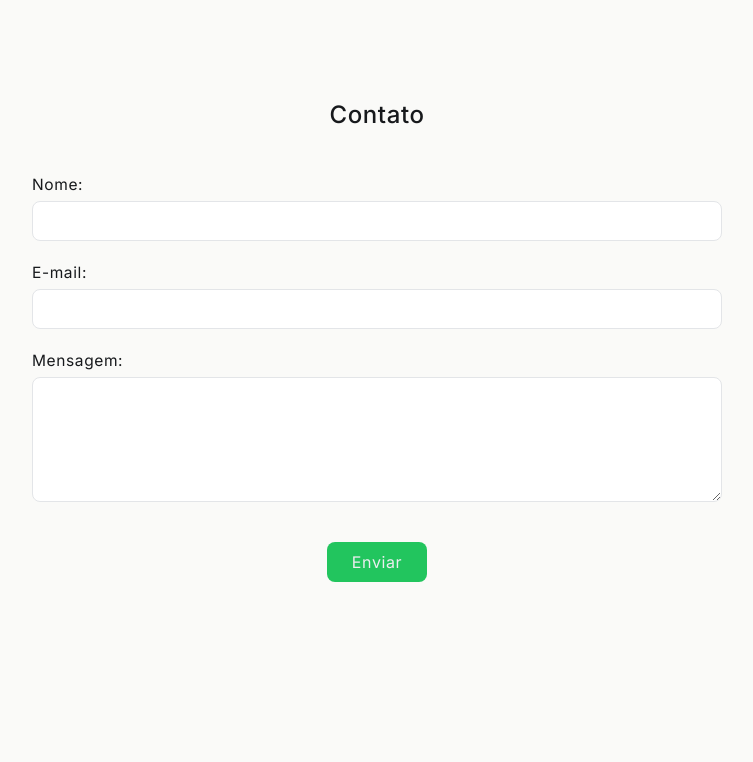
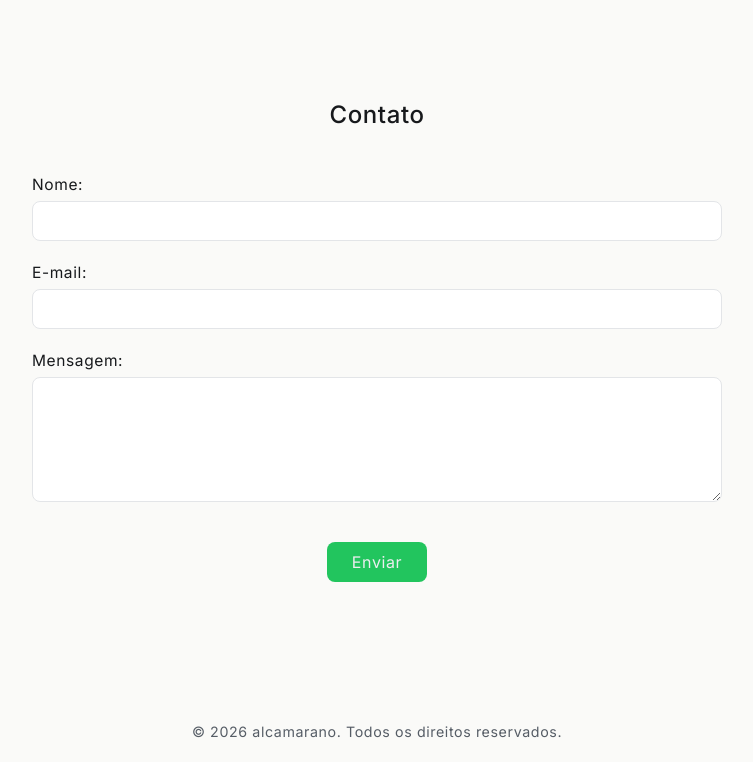
Before and after one commit to alcamarano/portfolio, a website: page index.html in a window 1280 px wide. Shown: the part 3965-4727 px from the top of the page, without its empty margins (263-1016 px from the left). Before the commit the page ends 4667 px from the top, so only its background shows below. Drawn offline with Linux system fonts and the light colour scheme.

Commit message:
feat(footer): adiciona o rodapé do portfólio

```diff
--- a/assets/css/style.css
+++ b/assets/css/style.css
@@ -48,6 +48,8 @@ input, textarea {
     justify-content: space-between;
     padding: 0 20px;
     position: fixed;
+    left: 50%;
+    transform: translateX(-50%);
 }
 
 .header__link {
@@ -386,7 +388,20 @@ input, textarea {
     FOOTER
 */
 
+.footer {
+    width: 100%;
+    height: 60px;
+    display: flex;
+    align-items: center;
+    justify-content: center;
+    max-width: 690px;
+    padding: 0 20px;
+}
 
+.footer p {
+    font-size: var(--text-paragraph-card);
+    text-align: center;
+}
 
 /*
     RESPONSIVIDADE
@@ -434,11 +449,8 @@ input, textarea {
 }
 
 @media (min-width: 1000px) {
-    body {
-        display: flex;
-        justify-content: center;
-    }
-    .header, .main {
+    .header, .main, .footer {
         width: 1000px;
+        margin: 0 auto;
     }
 }
--- /dev/null
+++ b/assets/js/year.js
@@ -0,0 +1,2 @@
+const currentYear = document.getElementById('currentYear');
+currentYear.textContent = new Date().getFullYear();
--- a/index.html
+++ b/index.html
@@ -401,12 +401,13 @@
             </section>
         </main>
         <footer class="footer">
-
+            <p class="text-text-secondary-light dark:text-text-secondary-dark">&copy; <span id="currentYear"></span> alcamarano. Todos os direitos reservados.</p>
         </footer>
         <script src="assets/js/theme.js"></script>
         <script src="assets/js/menu.js"></script>
         <script src="assets/js/courses.js"></script>
         <script src="https://web3forms.com/client/script.js" async defer></script>
         <script src="assets/js/contact.js"></script>
+        <script src="assets/js/year.js"></script>
     </body>
 </html>
```
